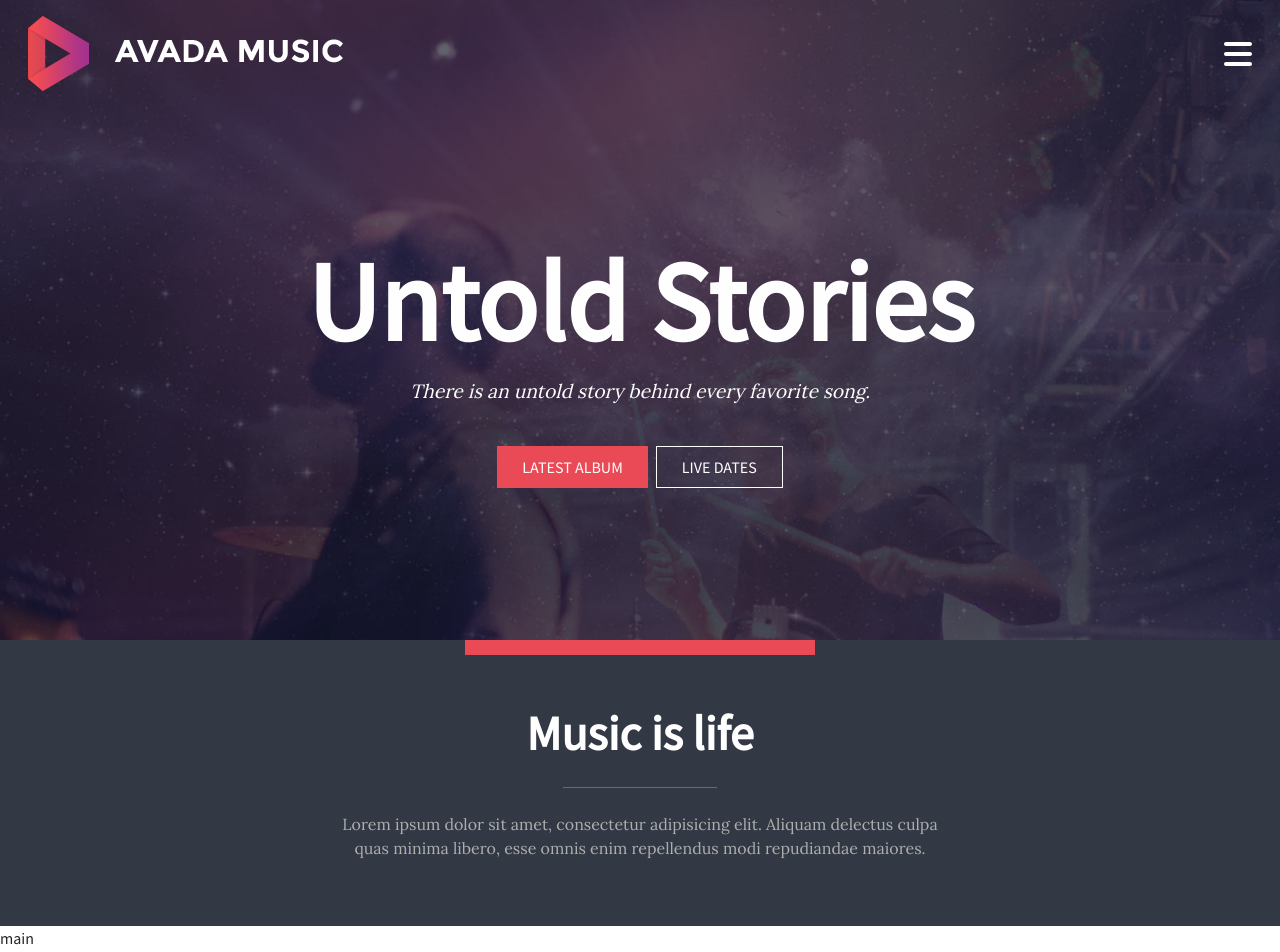
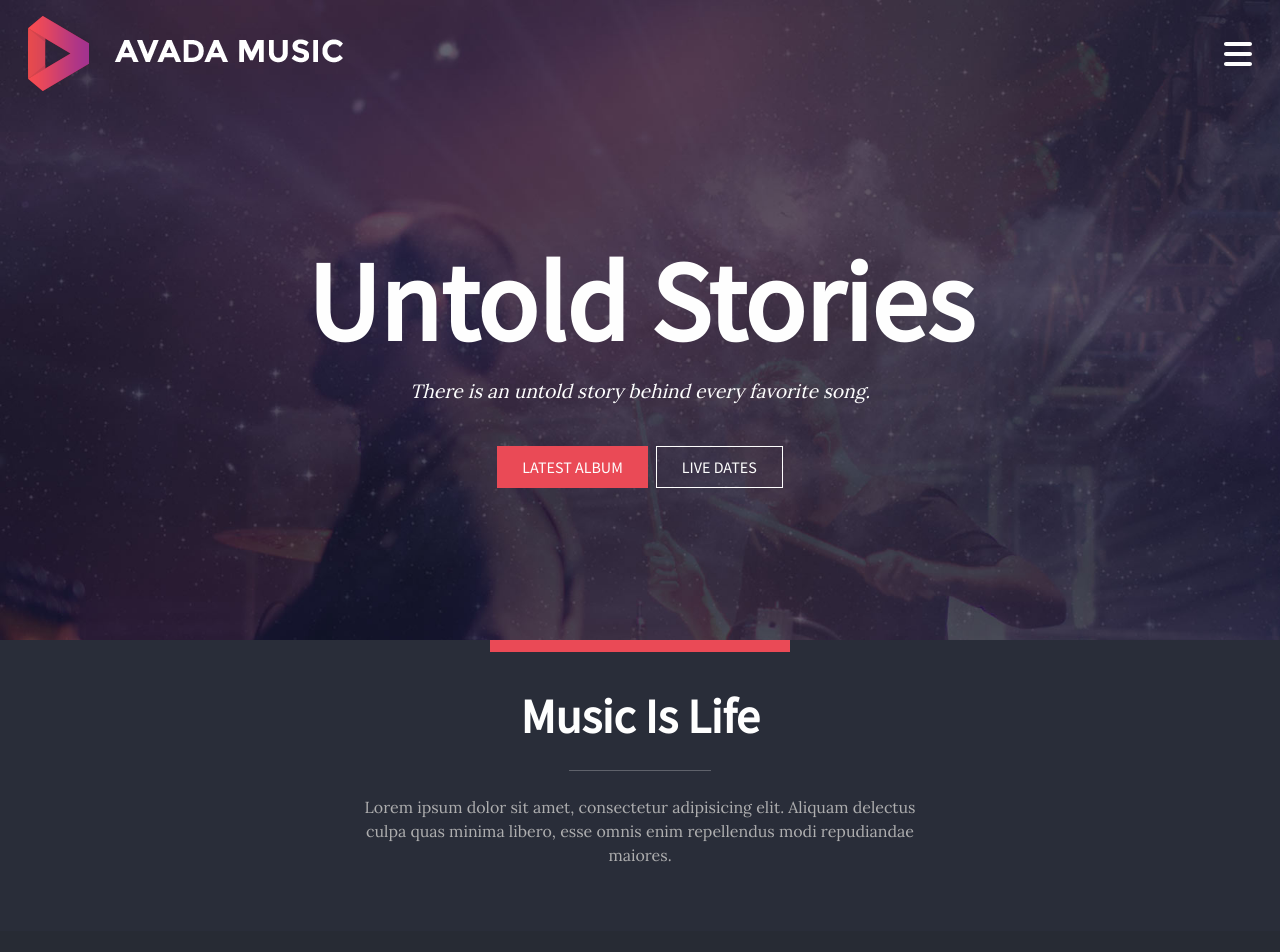
Before and after one commit to Luz42/proj-html-vuejs, a Vue app: page / in a window 1280 px wide. Shown: the top 952 px of the page. Built offline with nearby package versions, Linux system fonts and the light colour scheme.

Commit message:
Trasformata la sezione in header in componente
HeaderComponent completo

```diff
--- a/src/components/HeaderComponent.vue
+++ b/src/components/HeaderComponent.vue
@@ -24,21 +24,23 @@
         <!-- end CONTENT -->
       </div>
     </div>
-    <section class="container-fluid">
-      <div class="row ae-flex-center-element">
-        <div class="col-6 ae-flex-center-element text-center">
-          <h2 class="m-0">Music is life</h2>
-          <hr class="w-25 m-4">
-          <p>Lorem ipsum dolor sit amet, consectetur adipisicing elit. Aliquam delectus culpa quas minima libero, esse omnis enim repellendus modi repudiandae maiores.</p>
+    <!-- SECTION WITH COLORED BAR -->
+    <div class="position-relative">
+      <div id="ae-bar"></div>
+      <SectionsTitlesComponent title="music is life"/>
     </div>
-      </div>
-    </section>
+    <!-- end SECTION WITH COLORED BAR -->
 </header>
 </template>
 
 <script>
+import SectionsTitlesComponent from './SectionsTitlesComponent.vue';
+
 export default {
- name: 'HeaderComponent'
+ name: 'HeaderComponent',
+ components:{
+    SectionsTitlesComponent,
+}
 }
 </script>
 
@@ -62,9 +64,7 @@ export default {
           font-family: $serif;
           font-size: 1.2em
         }
-        div{
-        // padding-bottom: 20% !important;
-        // border-bottom: 20px solid $mandy !important;
+
         button{
             &:hover{
               background-color: $white !important;
@@ -82,22 +82,14 @@ export default {
         }
     }
   }
-    section.container-fluid{
-      background-color: #323844;
-      .row{
-      padding-bottom: 50px;
-
-      }
-      h2{
-        font-size: 3em !important;
-        font-weight: bold;
-        padding: 50px 10% 0 10%;
-        border-top: 15px solid $mandy
-      };
-      p{
-        color: $bombay;
-        font-family: $serif;
-      }
+  .position-relative{
+    background-color: $median-charade;
+      #ae-bar{
+      position: absolute;
+      padding: 6px 150px;
+      background-color: $mandy;
+      left: 50%;
+      transform: translateX(-50%);
    }
   }
 
--- a/src/components/MainComponent.vue
+++ b/src/components/MainComponent.vue
@@ -1,15 +1,23 @@
 <template>
   <main>
-    main
+    <SectionsTitlesComponent title="latest band news"/>
   </main>
 </template>
 
 <script>
+import SectionsTitlesComponent from './SectionsTitlesComponent.vue';
 export default {
-  name: 'MainComponent'
+    name: "MainComponent",
+    components: {
+      SectionsTitlesComponent
+     }
 }
 </script>
 
 <style scoped lang="scss">
+  @import '@/variables.scss';
 
+ main{
+  background-color: $charade;
+ }
 </style>
--- /dev/null
+++ b/src/components/SectionsTitlesComponent.vue
@@ -0,0 +1,41 @@
+<template>
+    <section class="container-fluid">
+      <div class="row p-5 ae-flex-center-element">
+        <div class="col-6 ae-flex-center-element text-center">
+          <h2 class="m-0 text-capitalize">{{ title }}</h2>
+          <hr class="w-25 m-4">
+          <p>Lorem ipsum dolor sit amet, consectetur adipisicing elit. Aliquam delectus culpa quas minima libero, esse omnis enim repellendus modi repudiandae maiores.</p>
+        </div>
+      </div>
+    </section>
+</template>
+
+<script>
+export default {
+ name:'SectionTitlesComponent',
+ props:{
+    title: String
+ }
+}
+</script>
+
+<style scoped lang="scss">
+  @import '@/variables.scss';
+
+section.container-fluid{
+      background-color: inherit;
+      color: $white;
+
+
+      }
+      h2{
+        font-size: 3em !important;
+        font-weight: bold;
+
+      };
+      p{
+        color: $bombay;
+        font-family: $serif;
+      }
+
+</style>
```
Lines whose indentation alone changed are shown as unchanged.
